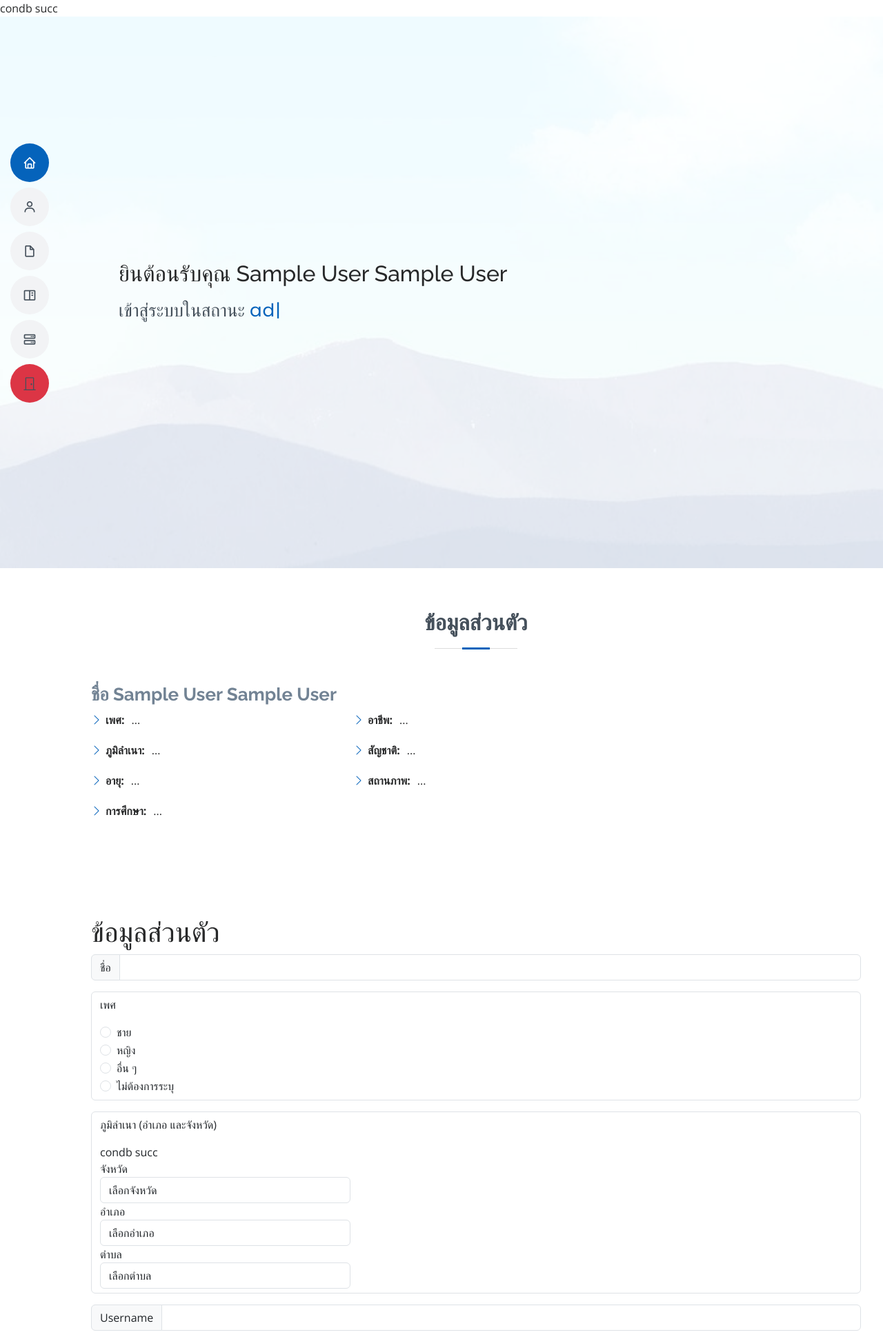
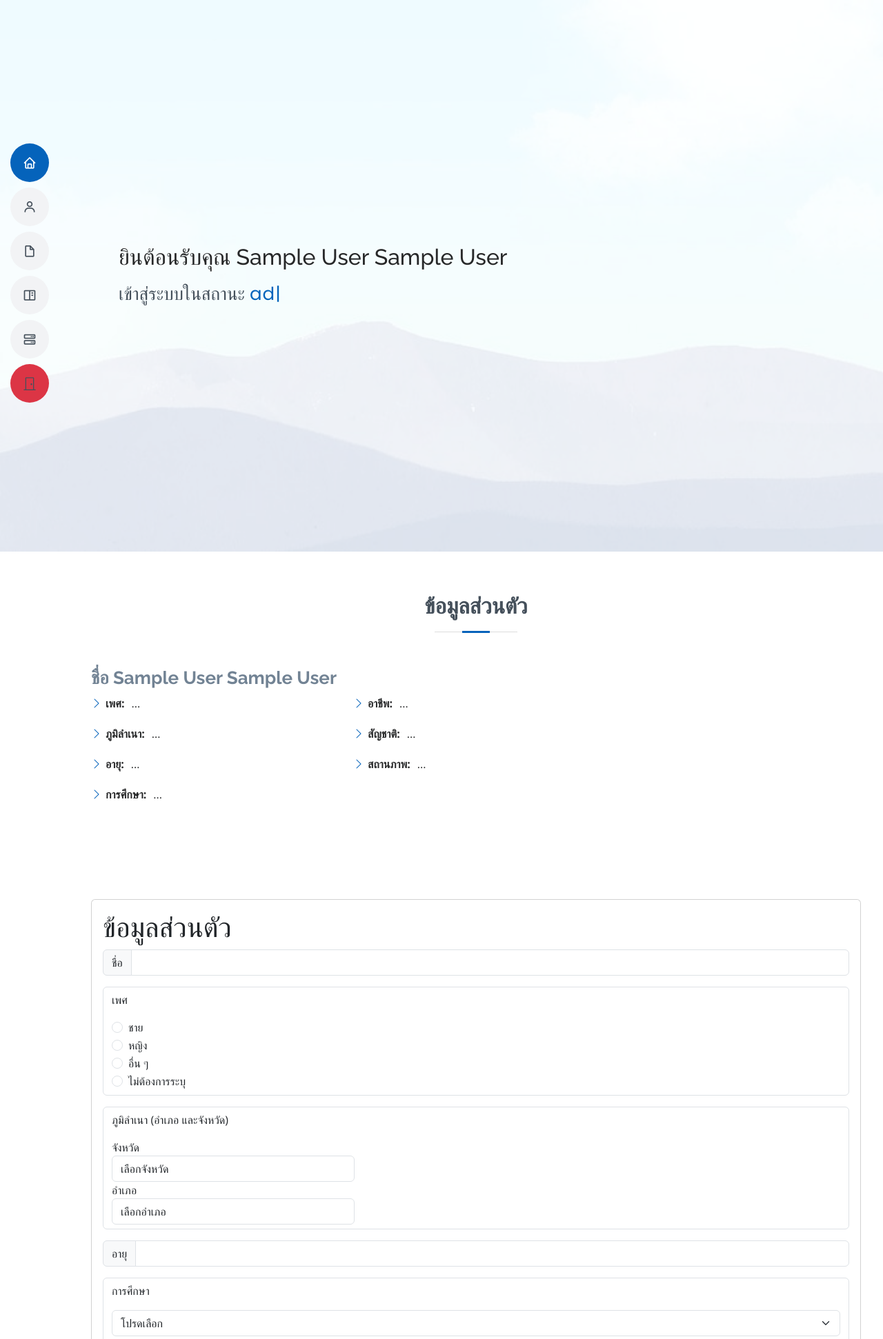
Before and after one commit to palapon001/WORK, a PHP site: page /page.php in a window 1280 px wide. Shown: the top 1942 px of the page at 69% size. Run offline with PHP 8.4, Linux system fonts and the light colour scheme; the visitor is signed in with stand-in values (Sample User, id 1); data comes from the database, SQL or seed files in the repository.

Commit message:
ีupdate

```diff
--- a/FormQ1.php
+++ b/FormQ1.php
@@ -1,9 +1,15 @@
+<div class="card">
+  <div class="card-body">
     <form name="formQ1" method="post" action="check_regis.php">
       <h1>ข้อมูลส่วนตัว</h1>
+      <!-- name surname form -->
       <div class="input-group mb-3">
         <span class="input-group-text">ชื่อ</span>
         <input name="surname" type="text" id="surname" class="form-control" required>
       </div>
+      <!-- end name surname form -->
+
+      <!-- sex form -->
       <div class="form-control mb-3">
         <p>เพศ</p>
         <div class="form-check">
@@ -31,7 +37,9 @@
           </label>
         </div>
       </div>
+      <!-- end sex form -->
 
+      <!-- provin form -->
       <div class="form-control mb-3">
         <p>ภูมิลำเนา (อำเภอ และจังหวัด) </p>
 
@@ -56,30 +64,91 @@
               <option value="">เลือกอำเภอ</option>
             </select>
           </div>
-      <div class="form-group col-md-4">
+          <!-- <div class="form-group col-md-4">
         <label for="district">ตำบล</label>
         <select name="district_id" id="district" class="form-control">
           <option value="">เลือกตำบล</option>
         </select>
+      </div> -->
+        </div>
+
+      </div>
+      <!-- end provin form -->
+
+      <!-- age form -->
+      <div class="input-group mb-3">
+        <span class="input-group-text">อายุ</span>
+        <input name="age" type="number" id="age" class="form-control" required>
+      </div>
+      <!-- end age form -->
+
+      <!-- edu form -->
+      <div class="form-control mb-3">
+        <p>การศึกษา </p>
+        <select class="form-select mb-3" id="selectInput">
+          <option selected>โปรดเลือก</option>
+          <option value="ไม่เคยเรียน">ไม่เคยเรียน</option>
+          <option value="ประถมศึกษา">ประถมศึกษา</option>
+          <option value="มัธยมศึกษาตอนต้น">มัธยมศึกษาตอนต้น</option>
+          <option value="มัธยมศึกษาตอนปลาย/ ปวช">มัธยมศึกษาตอนปลาย/ ปวช</option>
+          <option value="ปวส./ปวท./อนุปริญญา">ปวส./ปวท./อนุปริญญา </option>
+          <option value="ปริญญาตรี">ปริญญาตรี</option>
+          <option value="สูงกว่าปริญญาตรี">สูงกว่าปริญญาตรี</option>
+        </select>
+        <input type="text" class="form-control" id="textInput" placeholder="อื่น ๆ โปรดระบุ" require>
+      </div>
+      <!-- end edu form -->
+
+      <!-- occupation form -->
+      <div class="form-control mb-3">
+        <p>อาชีพ</p>
+        <select class="form-select mb-3" id="selectInput">
+          <option selected>โปรดเลือก</option>
+          <option value="รับราชการ/เจ้าหน้าที่ของรัฐ">รับราชการ/เจ้าหน้าที่ของรัฐ</option>
+          <option value="เจ้าหน้าที่รัฐวิสาหกิจ">เจ้าหน้าที่รัฐวิสาหกิจ </option>
+          <option value="พนักงานบริษัท/ห้างร้าน">พนักงานบริษัท/ห้างร้าน </option>
+          <option value="มัธยมศึกษาตอนปลาย/ ปวช">มัธยมศึกษาตอนปลาย/ ปวช</option>
+          <option value="ประกอบธุรกิจส่วนตัว	">ประกอบธุรกิจส่วนตัว</option>
+          <option value="รับจ้างทั่วไป">รับจ้างทั่วไป</option>
+          <option value="ค้าขาย">ค้าขาย</option>
+          <option value="ทำการเกษตร">ทำการเกษตร</option>
+          <option value="แม่บ้าน./พ่อบ้าน ">แม่บ้าน./พ่อบ้าน </option>
+          <option value="นักเรียน/นักศึกษา">นักเรียน/นักศึกษา</option>
+          <option value="เกษียณ/ข้าราชการบำนาญ (เกษียณรวมภาคเอกชน)">เกษียณ/ข้าราชการบำนาญ (เกษียณรวมภาคเอกชน)</option>
+          <option value="ชรา/ป่วย/พิการ จนไม่สามารถทำงานได้">ชรา/ป่วย/พิการ จนไม่สามารถทำงานได้</option>
+          <option value="ไม่ทำงาน/ว่างงาน">ไม่ทำงาน/ว่างงาน</option>
+        </select>
+        <input type="text" class="form-control" id="textInput" placeholder="อื่น ๆ โปรดระบุ" require>
+      </div>
+      <!-- end occupation form -->
+
+      <!-- marital status form -->
+      <div class="form-control mb-3">
+        <p>สถานภาพ</p>
+        <select class="form-select mb-3" id="selectInput">
+          <option selected>โปรดเลือก</option>
+          <option value="โสด">โสด</option>
+          <option value="สมรส">สมรส</option>
+          <option value="หม้าย/หย่า/แยกกันอยู่">หม้าย/หย่า/แยกกันอยู่ </option>
+        </select>
+        <input type="text" class="form-control" id="textInput" placeholder="อื่น ๆ โปรดระบุ" require>
+      </div>
+      <!-- end marital status form -->
+
+      <!-- nationality form -->
+      <div class="form-control mb-3">
+        <p>สัญชาติ</p>
+        <select class="form-select mb-3" id="selectInput">
+          <option selected>โปรดเลือก</option>
+          <option value="โสด">ไทย</option>
+          <option value="สมรส">ไม่มีสัญชาติ</option>
+        </select>
+        <input type="text" class="form-control" id="textInput" placeholder="อื่น ๆ โปรดระบุ" require>
+      </div>
+      <!-- end nationality form -->
+
+    </form>
   </div>
 </div>
 
-    </div>
-
-  <div class="input-group mb-3">
-    <span class="input-group-text">Username</span>
-    <input name="user" type="text" id="user" class="form-control" required>
-  </div>
-  <div class="input-group mb-3">
-    <span class="input-group-text">Password</span>
-    <input name="pass" type="password" id="pass" class="form-control" required>
-  </div>
-  <p>
-    <input type="text" id="typeSelect" value="" name="level" class="form-control">
-  </p>
-  <p>
-    <input type="submit" name="Submit" value="สมัครสมาชิก" class="btn btn-primary">
-  </p>
-</form>
-
 <script src="assets/js/script.js"></script>
--- a/condb.php
+++ b/condb.php
@@ -8,7 +8,7 @@ if(!$con){
    die("condb err");
 }
 else{
-    echo "condb succ";
+    //echo "condb succ";
 }
 mysqli_query($con, "SET NAMES 'utf8' ");
 ?>
```
Also changed, not shown: test.php (added). Lines whose indentation alone changed are shown as unchanged.
